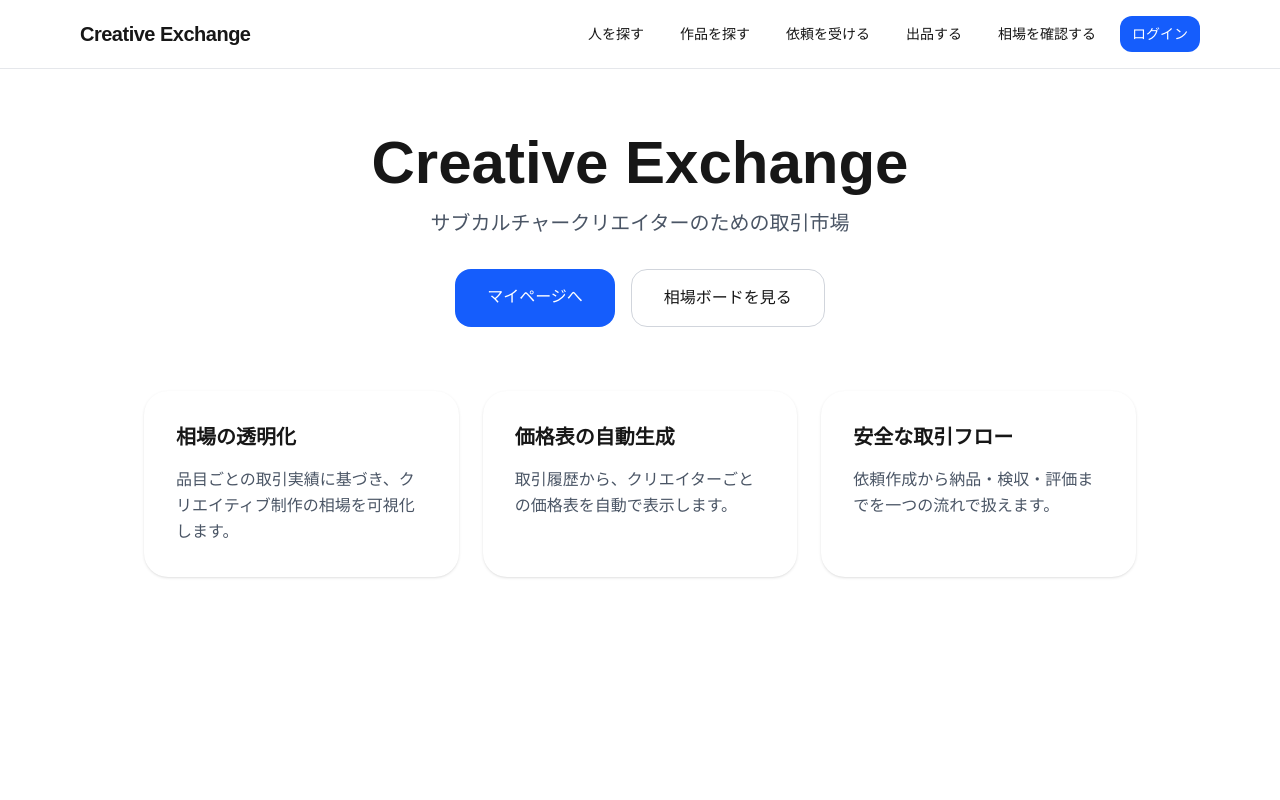
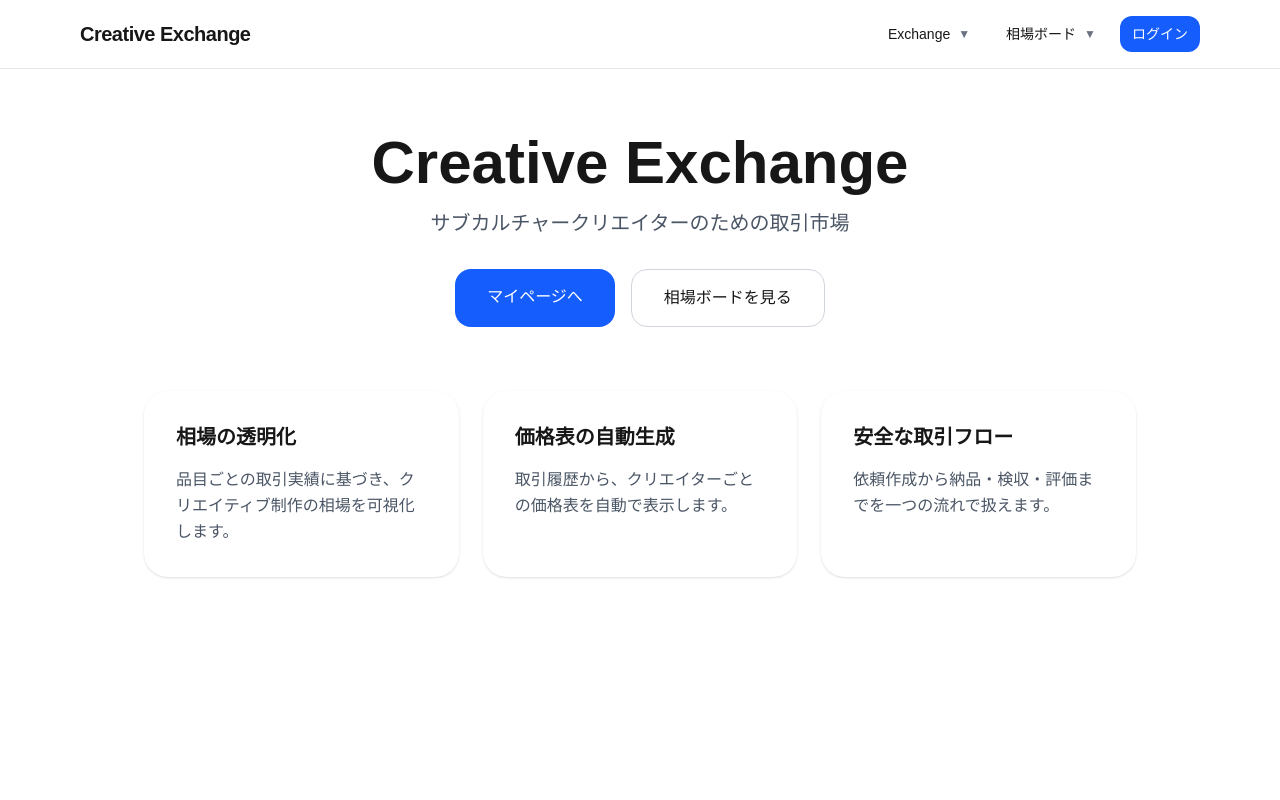
Before and after one commit to TAIGA-SAKONOE/creative-exchange, a Next.js app in the folder creative-exchange/: page / in a window 1280 px wide. Shown: the top 800 px of the page. Built offline with nearby package versions, Linux system fonts and the light colour scheme; no server answers.

Commit message:
Update AppHeader.tsx

```diff
--- a/creative-exchange/app/components/AppHeader.tsx
+++ b/creative-exchange/app/components/AppHeader.tsx
@@ -8,6 +8,8 @@ import { useEffect, useState } from 'react'
 export default function AppHeader() {
   const router = useRouter()
   const [isLoggedIn, setIsLoggedIn] = useState(false)
+  const [exchangeOpen, setExchangeOpen] = useState(false)
+  const [marketOpen, setMarketOpen] = useState(false)
 
   useEffect(() => {
     const checkAuth = async () => {
@@ -15,6 +17,7 @@ export default function AppHeader() {
       const {
         data: { user },
       } = await supabase.auth.getUser()
+
       setIsLoggedIn(!!user)
     }
 
@@ -27,71 +30,143 @@ export default function AppHeader() {
     router.replace('/login')
   }
 
+  const closeDropdowns = () => {
+    setExchangeOpen(false)
+    setMarketOpen(false)
+  }
+
   return (
     <header className="sticky top-0 z-40 border-b border-gray-200 bg-white/90 backdrop-blur">
       <div className="max-w-6xl mx-auto px-4">
         <div className="py-3 md:py-4">
           <div className="flex flex-col md:flex-row md:items-center md:justify-between gap-3">
-            <Link href="/" className="text-2xl md:text-xl font-bold tracking-tight">
+            <Link
+              href="/"
+              className="text-2xl md:text-xl font-bold tracking-tight"
+              onClick={closeDropdowns}
+            >
               Creative Exchange
             </Link>
 
-            <nav className="grid grid-cols-2 md:flex md:flex-wrap gap-2 md:gap-3 text-sm">
+            <nav className="flex flex-col md:flex-row md:items-center gap-2 md:gap-3 text-sm">
+              <div
+                className="relative"
+                onMouseEnter={() => setExchangeOpen(true)}
+                onMouseLeave={() => setExchangeOpen(false)}
+              >
+                <button
+                  type="button"
+                  onClick={() => {
+                    setExchangeOpen((prev) => !prev)
+                    setMarketOpen(false)
+                  }}
+                  className="w-full md:w-auto px-3 py-2 rounded-xl hover:bg-gray-100 transition text-left md:text-center inline-flex items-center justify-between gap-2"
+                >
+                  <span>Exchange</span>
+                  <span className="text-xs text-gray-500">▼</span>
+                </button>
+
+                {exchangeOpen && (
+                  <div className="md:absolute md:left-0 md:top-full md:pt-2 w-full md:w-52 z-50">
+                    <div className="bg-white border border-gray-200 rounded-2xl shadow-xl p-2">
+                      <Link
+                        href="/exchange?tab=requests"
+                        onClick={closeDropdowns}
+                        className="block px-4 py-3 rounded-xl hover:bg-gray-100 transition"
+                      >
+                        依頼を探す
+                      </Link>
+
                       <Link
                         href="/exchange?tab=creators"
-                className="px-3 py-2 rounded-xl hover:bg-gray-100 transition text-center"
+                        onClick={closeDropdowns}
+                        className="block px-4 py-3 rounded-xl hover:bg-gray-100 transition"
                       >
                         人を探す
                       </Link>
 
                       <Link
                         href="/listing"
-                className="px-3 py-2 rounded-xl hover:bg-gray-100 transition text-center"
+                        onClick={closeDropdowns}
+                        className="block px-4 py-3 rounded-xl hover:bg-gray-100 transition"
                       >
                         作品を探す
                       </Link>
 
                       <Link
-                href="/exchange?tab=requests"
-                className="px-3 py-2 rounded-xl hover:bg-gray-100 transition text-center"
+                        href="/listing/new"
+                        onClick={closeDropdowns}
+                        className="block px-4 py-3 rounded-xl hover:bg-gray-100 transition"
                       >
-                依頼を受ける
+                        出品する
+                      </Link>
+                    </div>
+                  </div>
+                )}
+              </div>
+
+              <div
+                className="relative"
+                onMouseEnter={() => setMarketOpen(true)}
+                onMouseLeave={() => setMarketOpen(false)}
+              >
+                <button
+                  type="button"
+                  onClick={() => {
+                    setMarketOpen((prev) => !prev)
+                    setExchangeOpen(false)
+                  }}
+                  className="w-full md:w-auto px-3 py-2 rounded-xl hover:bg-gray-100 transition text-left md:text-center inline-flex items-center justify-between gap-2"
+                >
+                  <span>相場ボード</span>
+                  <span className="text-xs text-gray-500">▼</span>
+                </button>
+
+                {marketOpen && (
+                  <div className="md:absolute md:left-0 md:top-full md:pt-2 w-full md:w-60 z-50">
+                    <div className="bg-white border border-gray-200 rounded-2xl shadow-xl p-2">
+                      <Link
+                        href="/market?tab=commission"
+                        onClick={closeDropdowns}
+                        className="block px-4 py-3 rounded-xl hover:bg-gray-100 transition"
+                      >
+                        受託相場を確認する
                       </Link>
 
                       <Link
-                href="/listing/new"
-                className="px-3 py-2 rounded-xl hover:bg-gray-100 transition text-center"
+                        href="/market?tab=product"
+                        onClick={closeDropdowns}
+                        className="block px-4 py-3 rounded-xl hover:bg-gray-100 transition"
                       >
-                出品する
+                        作品相場を確認する
                       </Link>
+                    </div>
+                  </div>
+                )}
+              </div>
 
-              <Link
-                href="/market"
-                className="px-3 py-2 rounded-xl hover:bg-gray-100 transition text-center"
-              >
-                相場を確認する
-              </Link>
-
-              {isLoggedIn ? (
-                <>
+              {isLoggedIn && (
                 <Link
                   href="/mypage"
-                    className="px-3 py-2 rounded-xl hover:bg-gray-100 transition text-center"
+                  onClick={closeDropdowns}
+                  className="px-3 py-2 rounded-xl hover:bg-gray-100 transition text-left md:text-center"
                 >
                   マイページ
                 </Link>
+              )}
 
+              {isLoggedIn ? (
                 <button
                   onClick={handleLogout}
-                    className="px-3 py-2 rounded-xl hover:bg-gray-100 transition text-gray-700 text-center col-span-2 md:col-span-1"
+                  className="px-3 py-2 rounded-xl hover:bg-gray-100 transition text-gray-700 text-left md:text-center"
                 >
                   ログアウト
                 </button>
-                </>
               ) : (
                 <Link
                   href="/login"
-                  className="px-3 py-2 rounded-xl bg-blue-600 text-white hover:bg-blue-700 transition text-center"
+                  onClick={closeDropdowns}
+                  className="px-3 py-2 rounded-xl bg-blue-600 text-white hover:bg-blue-700 transition text-left md:text-center"
                 >
                   ログイン
                 </Link>
```
Lines whose indentation alone changed are shown as unchanged.
